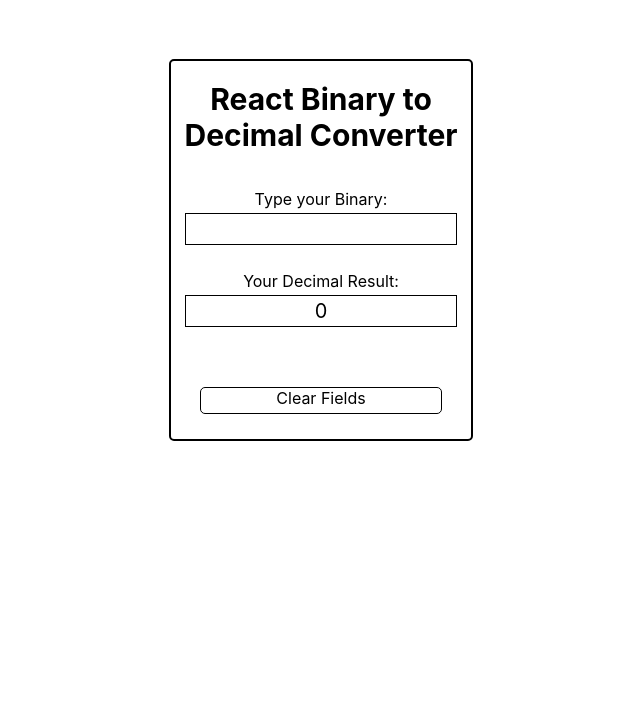
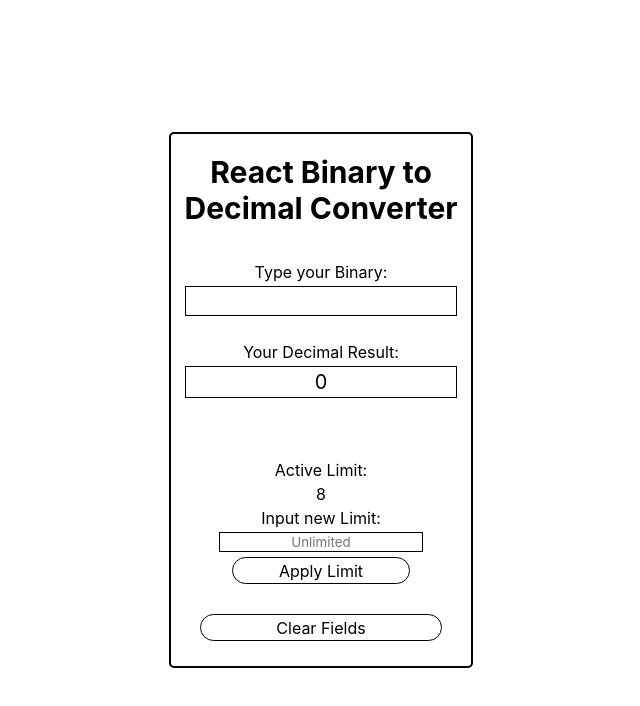
Before and after one commit to adskevin/react-binary-to-decimal, a React app: page / in a window 1280 px wide. Shown: the whole page, without its empty margins (319-959 px from the left). Built offline with nearby package versions, Linux system fonts and the light colour scheme.

Commit message:
Add Apply Limit feature

```diff
--- a/src/Components/Alert.js
+++ b/src/Components/Alert.js
@@ -3,7 +3,7 @@
 import './css/Alert.css'
 
 export default class Alert extends React.Component {
-    render (){
+    render() {
         return(
             <>
                 <div id="alert">
--- a/src/Components/BinaryInput.js
+++ b/src/Components/BinaryInput.js
@@ -3,17 +3,11 @@
 import './css/Input.css'
 
 export default class BinaryInput extends React.Component {
-    // constructor(props) {
-    //     super(props)
-    //     this.state = {
-    //         value: this.props.value
-    //     }
-    // }
-
     handleOnChange = (event) => {
+        var limit = this.props.limit
         var newValue = event.target.value
         var newValueLength = newValue.length
-        // if(newValueLength <= 8 && newValueLength >= 0) {
+        if((newValueLength <= limit || limit === '') && newValueLength >= 0) {
             if(newValueLength >= 0) {
                 for(var i = 0; i < newValueLength; i++) {
                     if(newValue[i] === "1" || newValue[i] === "0") {
@@ -28,9 +22,9 @@
                 this.props.setValue(newValue)
                 this.props.convert(newValue)
             }
-        //  else {
-        //     this.props.alertOutOfRange()
-        // }
+        } else {
+            this.props.alertOutOfRange()
+        }
     }
 
     render() {
--- a/src/Components/Button.js
+++ b/src/Components/Button.js
@@ -7,7 +7,7 @@
         return(
             <>
                 <div className='button' onClick={this.props.onClick}>
-                    {this.props.text}
+                    <p>{this.props.text}</p>
                 </div>
             </>
         )
--- a/src/Components/Converter.js
+++ b/src/Components/Converter.js
@@ -3,6 +3,7 @@
 import BinaryInput from './BinaryInput'
 import Alert from './Alert'
 import Result from './Result'
+import Limit from './Limit'
 
 import './css/Converter.css'
 import Button from './Button'
@@ -14,19 +15,34 @@
             alertState: false,
             alertText: '',
             resultText: 0,
-            value: ''
+            value: '',
+            limit: 8,
+            limitValue: ''
         }
+    }
+
+    setLimitValue = (newLimitValue) => {
+        this.setState({
+            limitValue: newLimitValue
+        })
+    }
+
+    handleLimitChange = (newLimit) => {
+        this.handleClear()
+        this.setState({
+            limit: newLimit
+        })
     }
 
     convert = (value) => {
         var result = 0
-        var decimalValue = 0
+        var factor = 0
         var valueLength = value.length-1
         for(var i = valueLength; i >= 0; i--){
             if(value[i] === '1') {
-                result = result + Math.pow(2, decimalValue)
+                result = result + Math.pow(2, factor)
             }
-            decimalValue++
+            factor++
         }
         this.setResultText(result)
     }
@@ -34,8 +50,11 @@
     handleClear = () => {
         this.setState({
             resultText: 0,
-            value: ''
+            value: '',
+            limit: 8,
+            limitValue: ''
         })
+        this.alertOff()
     }
 
     setResultText = (text) => {
@@ -45,7 +64,6 @@
     }
 
     setValue = (text) => {
-        // console.log(text)
         this.setState({
             value: text
         })
@@ -61,13 +79,21 @@
     alertOff = () => {
         this.setState({
             alertState: false,
+            alertText: ''
         })
     }
 
     alertOutOfRange = () => {
         this.setState({
             alertState: true,
-            alertText: 'Only up to 8 digit binaries are allowed.'
+            alertText: 'Only up to ' + this.state.limit + ' digit binaries are allowed.'
+        })
+    }
+
+    alertInvalidLimit = () => {
+        this.setState({
+            alertState: true,
+            alertText: 'You can only type a number greater than 0.'
         })
     }
 
@@ -76,11 +102,33 @@
             <div id='converter'>
                 <h1>React Binary to Decimal Converter</h1>
                 <p>Type your Binary: </p>
-                <BinaryInput setValue={this.setValue} alertOn={this.alertOn} alertOff={this.alertOff} alertOutOfRange={this.alertOutOfRange} convert={this.convert} value={this.state.value}/>
+                <BinaryInput
+                    limit={this.state.limit}
+                    setValue={this.setValue}
+                    alertOn={this.alertOn}
+                    alertOff={this.alertOff}
+                    alertOutOfRange={this.alertOutOfRange}
+                    convert={this.convert}
+                    value={this.state.value}
+                />
                 <p>Your Decimal Result: </p>
                 <Result resultText={this.state.resultText}/>
-                <Alert alertState={this.state.alertState} alertText={this.state.alertText}/>
-                <Button text='Clear Fields' onClick={() => this.handleClear()}/>
+                <Alert
+                    alertState={this.state.alertState}
+                    alertText={this.state.alertText}
+                />
+                <Limit
+                    alertInvalidLimit={this.alertInvalidLimit}
+                    alertOff={this.alertOff}
+                    limit={this.state.limit}
+                    limitValue={this.state.limitValue}
+                    handleLimitChange={this.handleLimitChange}
+                    setLimitValue={this.setLimitValue}
+                />
+                <Button
+                    text='Clear Fields'
+                    onClick={() => this.handleClear()}
+                />
             </div>
         )
     }
--- /dev/null
+++ b/src/Components/Limit.js
@@ -0,0 +1,35 @@
+import React from 'react'
+
+import Button from './Button'
+
+import './css/Limit.css'
+
+export default class Limit extends React.Component {
+    handleApply() {
+        this.props.handleLimitChange(this.props.limitValue)
+    }
+
+    handleOnChange(event) {
+        var typedLimit = event.target.value
+        var onlyNumbersRegex = /[0-9]/
+        if(!((typedLimit.match(onlyNumbersRegex) && typedLimit > 0) || typedLimit === '')) {
+            this.props.alertInvalidLimit()
+            return
+        }
+
+        this.props.alertOff()
+        this.props.setLimitValue(typedLimit)
+    }
+
+    render() {
+        return(
+            <div id="limit">
+                <p>Active Limit:</p>
+                <p>{this.props.limit ? this.props.limit : 'Unlimited'}</p>
+                <p>Input new Limit: </p>
+                <input type="text" onChange={(event) => this.handleOnChange(event)} value={this.props.limitValue} placeholder='Unlimited'></input>
+                <Button text='Apply Limit' onClick={() => this.handleApply()}/>
+            </div>
+        );
+    }
+}
--- a/src/Components/css/Button.css
+++ b/src/Components/css/Button.css
@@ -6,9 +6,14 @@
     border-width: 1px;
     width: 80%;
     height: 25px;
-    border-radius: 5px;
+    border-radius: 15px;
 }
 
 .button:hover {
     cursor: pointer;
 }
+
+.button > p {
+    margin: 0;
+    margin-top: 3px;
+}
--- a/src/Components/css/Converter.css
+++ b/src/Components/css/Converter.css
@@ -1,7 +1,7 @@
 #converter {
     background-color: white;
     width: 300px;
-    /* height: 325px; */
+    height: 532px;
     display: flex;
     flex-direction: column;
     align-items: center;
--- /dev/null
+++ b/src/Components/css/Limit.css
@@ -0,0 +1,23 @@
+#limit {
+    margin-top: 10px;
+    display: flex;
+    flex-direction: column;
+    align-items: center;
+}
+
+#limit > p {
+    margin: 0;
+}
+
+#limit input {
+    font-family: -apple-system, BlinkMacSystemFont, 'Segoe UI', 'Roboto', 'Oxygen',
+    'Ubuntu', 'Cantarell', 'Fira Sans', 'Droid Sans', 'Helvetica Neue',
+    sans-serif;
+    -webkit-font-smoothing: antialiased;
+    -moz-osx-font-smoothing: grayscale;
+    border-style: solid;
+    border-color: black;
+    border-width: 1px;
+    text-align: center;
+    width: 90%;
+}
--- a/src/index.css
+++ b/src/index.css
@@ -1,6 +1,5 @@
 body {
   background-color: blue;
-  height: 500px;
   margin: 0;
   font-family: -apple-system, BlinkMacSystemFont, 'Segoe UI', 'Roboto', 'Oxygen',
     'Ubuntu', 'Cantarell', 'Fira Sans', 'Droid Sans', 'Helvetica Neue',
@@ -14,7 +13,7 @@
   background-color: white;
 }
 
-/* #root {
-  background-color: blue;
-  height: 500px;
-} */
+#root {
+  display: flex;
+  align-items: center;
+}
--- a/src/index.js
+++ b/src/index.js
@@ -4,4 +4,8 @@
 
 import Converter from './Components/Converter'
 
-ReactDOM.render(<Converter />, document.getElementById('root'));
+ReactDOM.render(<Converter />, document.getElementById('root'))
+
+var windowHeight = window.innerHeight
+
+document.getElementById('root').style.height = windowHeight+'px'
```
Also changed, not shown: src/Components/Space.js (added, +13 -0 lines), README.md. Lines whose indentation alone changed are shown as unchanged.
